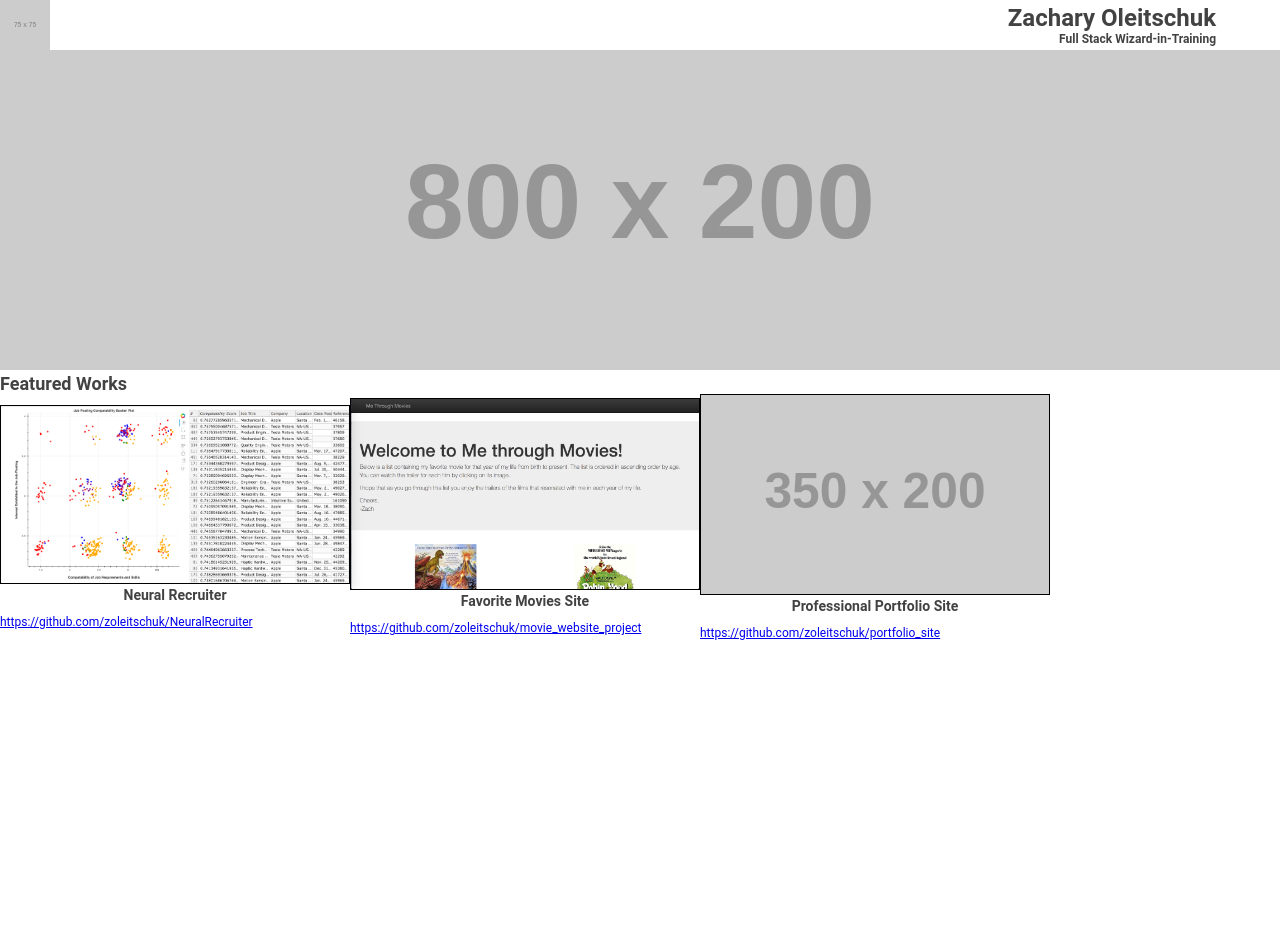
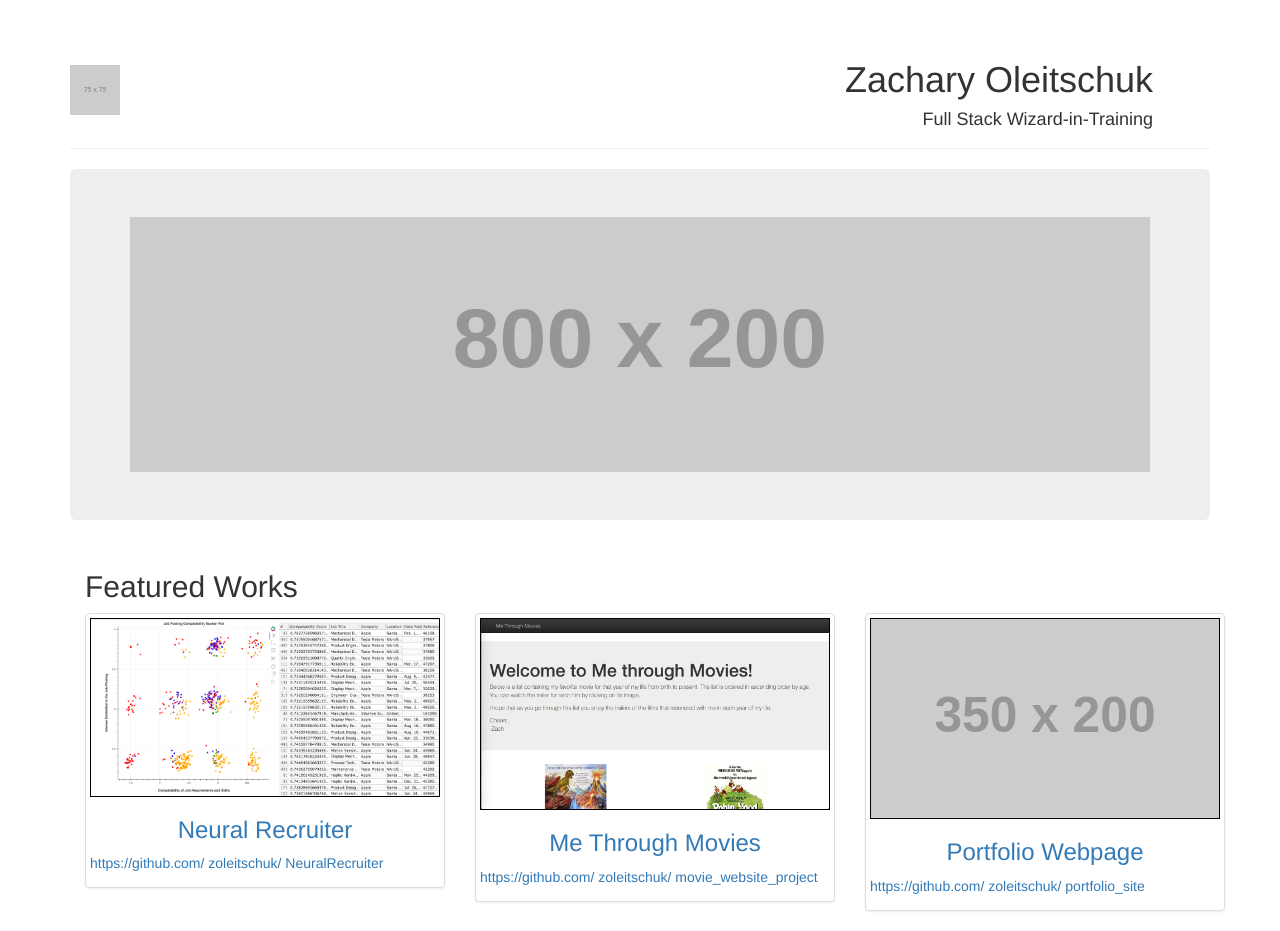
Before and after one commit to zoleitschuk/portfolio_site, a plain HTML site: page index.html in a window 1280 px wide. Before the commit the page ends 800 px from the top, so only its background shows below. Drawn offline with nearby package versions, Linux system fonts and the light colour scheme; placeholder pictures from the web are drawn by us.

Commit message:
implement bootstrap

```diff
--- a/index.html
+++ b/index.html
@@ -5,13 +5,21 @@
 	<title>Zacary Oleitschuk Professional Portfolio Site</title>
 
 	<!-- Various links added here -->
-	<link rel="icon" sizes="192x192" href="/images/icon.png">
 	<link rel="stylesheet" href="css/main.css" />
 	<link rel="stylesheet" href="css/responsive.css" />
+
+	<!-- Latest compiled and minified CSS -->
+	<link rel="stylesheet" href="https://maxcdn.bootstrapcdn.com/bootstrap/3.3.7/css/bootstrap.min.css" integrity="sha384-BVYiiSIFeK1dGmJRAkycuHAHRg32OmUcww7on3RYdg4Va+PmSTsz/K68vbdEjh4u" crossorigin="anonymous">
+
+	<!-- Optional theme -->
+	<link rel="stylesheet" href="https://maxcdn.bootstrapcdn.com/bootstrap/3.3.7/css/bootstrap-theme.min.css" integrity="sha384-rHyoN1iRsVXV4nD0JutlnGaslCJuC7uwjduW9SVrLvRYooPp2bWYgmgJQIXwl/Sp" crossorigin="anonymous">
+
+	<!-- Latest compiled and minified JavaScript -->
+	<script src="https://maxcdn.bootstrapcdn.com/bootstrap/3.3.7/js/bootstrap.min.js" integrity="sha384-Tc5IQib027qvyjSMfHjOMaLkfuWVxZxUPnCJA7l2mCWNIpG9mGCD8wGNIcPD7Txa" crossorigin="anonymous"></script>
 </head>
-<body>
+<body class="container">
 	<!--website header -->
-	<header class="header">
+	<header class="page-header header">
 		<img class="header-logo" src="http://placehold.it/75x75" alt="Website logo">
 		<!--
 		use svg if I want to create my own logo using css.
@@ -25,33 +33,41 @@
 	</header>
 
 	<!-- website main content -->
-	<main>
+		<div class="jumbotron">
 		<!--img is used below instead of figure as site content would not be affected if the image were removed -->
 		<img id="banner" src="http://placehold.it/800x200" alt="Picture of me.">
-		<section id="featured-works">
-			<h2 class="section-title">Featured Works</h2>
-			<article class="featured-work">
-				<img class="featured-work-image" src="img/neural-recruiter.png" alt="Output results visualization for the neural recruiter applicaiton.">
-				<h3 class="featured-work-title">Neural Recruiter</h3>
-				<p class="featured-work-github-link">
-					<a href="https://github.com/zoleitschuk/NeuralRecruiter">https://github.com/zoleitschuk/NeuralRecruiter</a>
-				</p>
-			</article>
-			<article class="featured-work">
-				<img class="featured-work-image" src="img/favorite-movies.png" alt="Screenshot of the favorite movies site.">
-				<h3 class="featured-work-title">Favorite Movies Site</h3>
-				<p class="featured-work-github-link">
-					<a href="https://github.com/zoleitschuk/movie_website_project">https://github.com/zoleitschuk/movie_website_project</a>
-				</p>
-			</article>
-			<article class="featured-work">
-				<img class="featured-work-image" src="http://placehold.it/350x200" alt="Screenshot of the proffessional portfolio site.">
-				<h3 class="featured-work-title">Professional Portfolio Site</h3>
-				<p class="featured-work-github-link">
-					<a href="https://github.com/zoleitschuk/portfolio_site">https://github.com/zoleitschuk/portfolio_site</a>
-				</p>
-			</article>
+		</div>
+		<section class="container">
+			<h2>Featured Works</h2>
+			<div class="row">
+				<div class="col-md-4">
+					<div class="thumbnail">
+						<a href="https://github.com/zoleitschuk/NeuralRecruiter">
+							<img class="featured-work-image" src="img/neural-recruiter.png" alt="Output results visualization for the neural recruiter applicaiton.">
+							<h3 class="featured-work-title">Neural Recruiter</h3>
+							<p class="featured-work-github-link">https://github.com/ zoleitschuk/ NeuralRecruiter</p>
+						</a>
+					</div>
+				</div>
+				<div class="col-md-4">
+					<div class="thumbnail">
+						<a href="https://github.com/zoleitschuk/movie_website_project">
+							<img class="featured-work-image" src="img/favorite-movies.png" alt="Screenshot of the favorite movies site.">
+							<h3 class="featured-work-title">Me Through Movies</h3>
+							<p class="featured-work-github-link">https://github.com/ zoleitschuk/ movie_website_project</p>
+						</a>
+					</div>
+				</div>
+				<div class="col-md-4">
+					<div class="thumbnail">
+						<a href="https://github.com/zoleitschuk/portfolio_site">
+							<img class="featured-work-image" src="http://placehold.it/350x200" alt="Screenshot of the proffessional portfolio site.">
+							<h3 class="featured-work-title">Portfolio Webpage</h3>
+							<p class="featured-work-github-link">https://github.com/ zoleitschuk/ portfolio_site</p>
+						</a>
+					</div>
+				</div>
+			</div>
 		</section>
-	</main>
 </body>
 </html>
```
